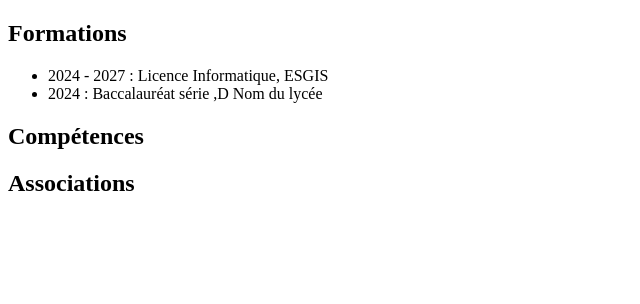
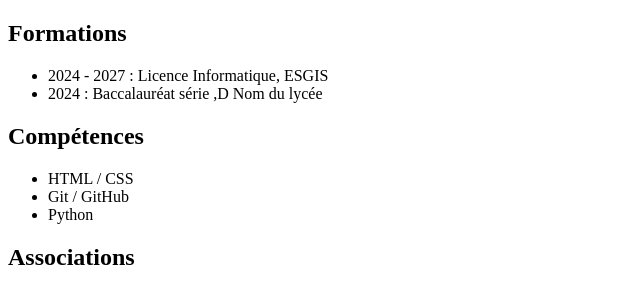
Before and after one commit to Marwahne/mon-cv, a plain HTML site: page index.html in a window 1280 px wide. Shown: the whole page, without its empty margins (0-640 px from the left). Drawn offline with Linux system fonts and the light colour scheme.

Commit message:
mise en place de la section competences

```diff
--- a/index.html
+++ b/index.html
@@ -28,7 +28,11 @@
 
     <section id="competences">
       <h2>Compétences</h2>
-      <!-- COMPETENCES -->
+      <ul>
+  <li>HTML / CSS</li>
+  <li>Git / GitHub</li>
+  <li>Python</li>
+</ul>
     </section>
 
     <section id="associations">
```
